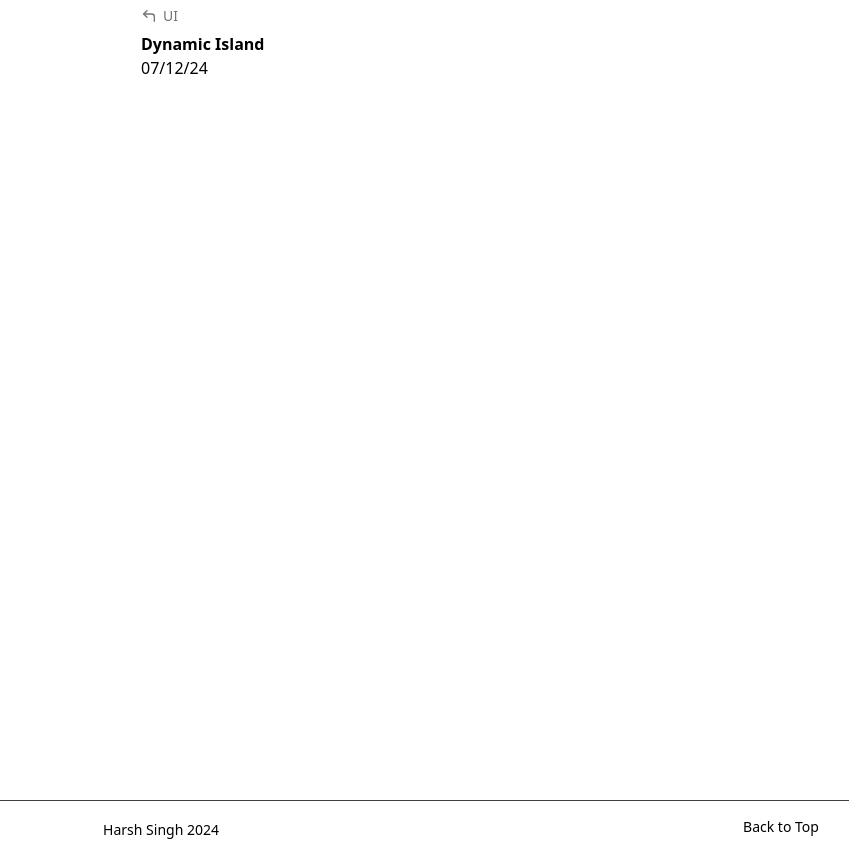
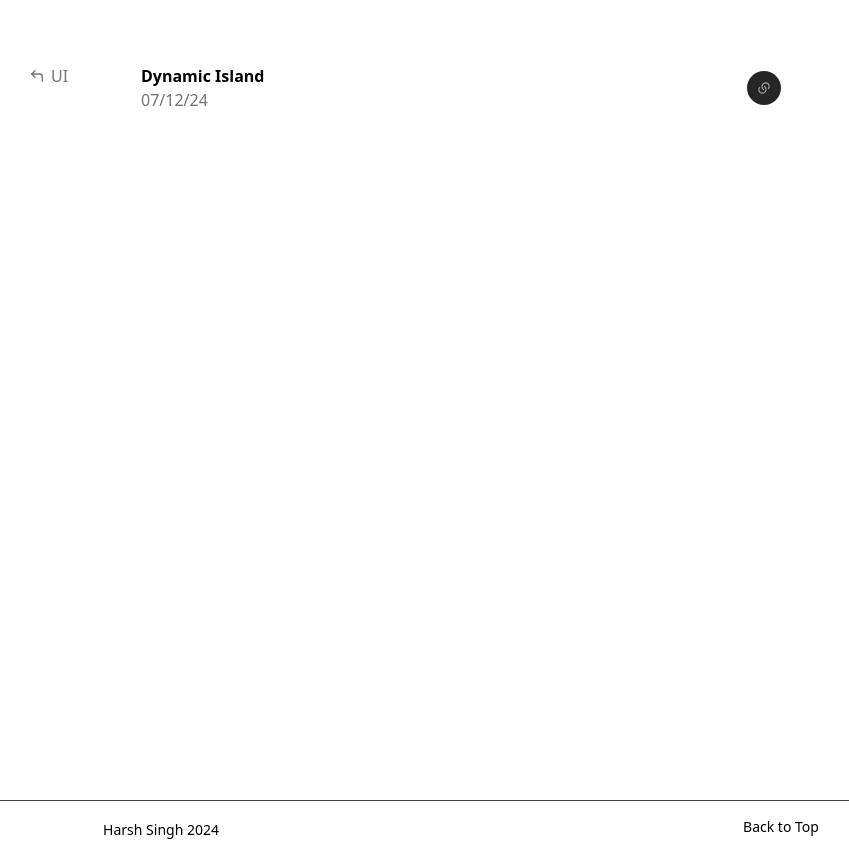
Before and after one commit to haaarshsingh/ui, a Next.js app: page /dynamic-island in a window 1280 px wide. Shown: the whole page, without its empty margins (179-1028 px from the left). Built offline with nearby package versions, Linux system fonts and the light colour scheme.

Commit message:
add post info

```diff
--- a/app/[slug]/components/Copy.tsx
+++ b/app/[slug]/components/Copy.tsx
@@ -1,3 +1,5 @@
+'use client'
+
 import { RiCheckFill, RiLinksFill } from 'react-icons/ri'
 import { motion, AnimatePresence } from 'framer-motion'
 import { FC, useEffect, useState } from 'react'
@@ -33,7 +35,7 @@ export const Copy: FC<{ slug: string }> = ({ slug }) => {
         )}
       </AnimatePresence>
       <button
-        className='flex h-[34px] w-[34px] animate-intro cursor-copy items-center justify-center rounded-full bg-neutral-200 text-sm opacity-0 transition-colors [animation-delay:100ms] hover:bg-neutral-300/75 active:bg-neutral-300 dark:bg-neutral-800 dark:text-neutral-400 dark:hover:bg-neutral-700 dark:active:bg-neutral-700/50'
+        className='flex h-[34px] w-[34px] animate-intro cursor-copy items-center justify-center rounded-full text-sm transition-colors [animation-delay:100ms] hover:bg-neutral-300/75 active:bg-neutral-300 bg-neutral-800 text-neutral-400 hover:bg-neutral-700 active:bg-neutral-700/50'
         onPointerEnter={() => setHover(true)}
         onPointerLeave={() => setHover(false)}
         onClick={onClick}
--- a/app/[slug]/page.tsx
+++ b/app/[slug]/page.tsx
@@ -1,5 +1,3 @@
-'use client'
-
 import localFont from 'next/font/local'
 import { FC } from 'react'
 import MDX from './MDX'
@@ -7,6 +5,7 @@ import Link from 'next/link'
 import posts from './posts'
 import { notFound } from 'next/navigation'
 import { LuCornerUpLeft } from 'react-icons/lu'
+import clsx from 'clsx'
 import './index.css'
 import { Copy } from './components/Copy'
 
@@ -28,7 +27,7 @@ export default (({ params }) => {
   if (!post) notFound()
 
   return (
-    <section className={fira.variable}>
+    <div className={clsx(fira.variable, 'mt-16')}>
       <script
         type='application/ld+json'
         suppressHydrationWarning
@@ -51,15 +50,17 @@ export default (({ params }) => {
       <header>
         <Link
           href='/writing'
-          className='exclude flex h-8 items-center text-neutral-500'
+          className='exclude absolute -mt-1 flex h-8 items-center text-neutral-500 -ml-28'
         >
           <LuCornerUpLeft className='h-4 w-4' />
-          <span className='ml-1.5 text-sm'>UI</span>
+          <span className='ml-1.5'>UI</span>
         </Link>
-        <div className='flex justify-between'>
+        <div className='flex justify-between items-center'>
           <div>
             <h1>{post.metadata.title}</h1>
-            <p>{format(post.metadata.publishedAt)}</p>
+            <p className='text-neutral-500'>
+              {format(post.metadata.publishedAt)}
+            </p>
           </div>
           <Copy slug={params.slug} />
         </div>
@@ -67,6 +68,6 @@ export default (({ params }) => {
       <article className='prose animate-children'>
         <MDX source={post.content} />
       </article>
-    </section>
+    </div>
   )
 }) as FC<{ params: { slug: string } }>
```
